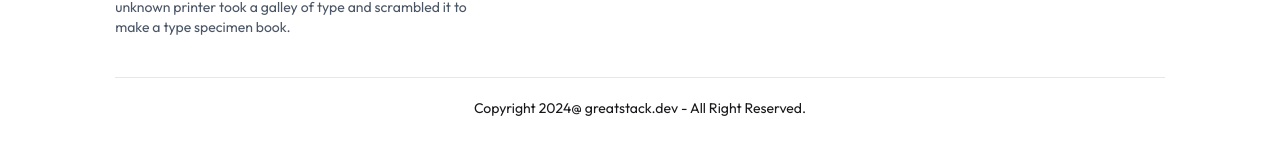
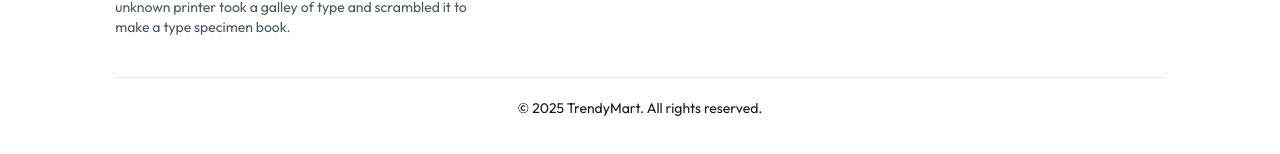
Before and after one commit to syedmehedi34/TrendyMart-client, a React (Vite) app: page /orders in a window 1280 px wide. Shown: the part 406-560 px from the top of the page. Built offline with nearby package versions, Linux system fonts and the light colour scheme.

Commit message:
added netlify files and footer changed

```diff
--- a/src/components/Footer.jsx
+++ b/src/components/Footer.jsx
@@ -38,7 +38,7 @@ const Footer = () => {
       <div>
         <hr className="text-[#E5E7EB]" />
         <p className="py-5 text-sm text-center">
-          Copyright 2024@ greatstack.dev - All Right Reserved.
+          &copy; {new Date().getFullYear()} TrendyMart. All rights reserved.
         </p>
       </div>
     </div>
```
Also changed, not shown: 2 other files (tests, documents, lock files or other folders).
